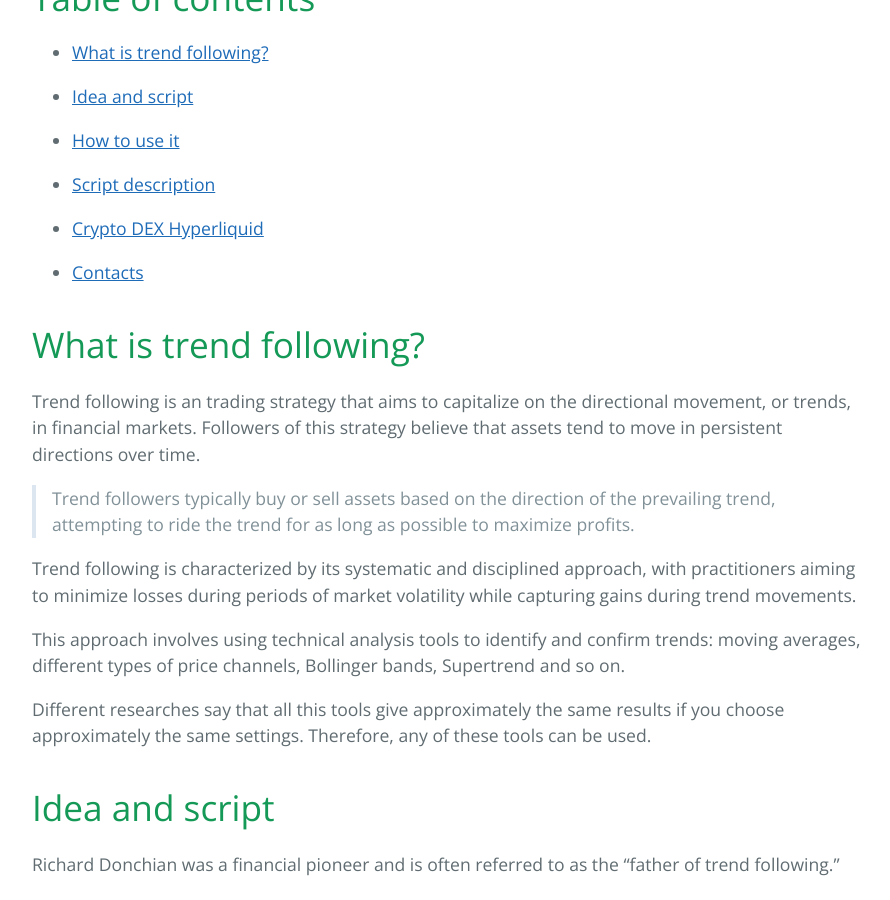
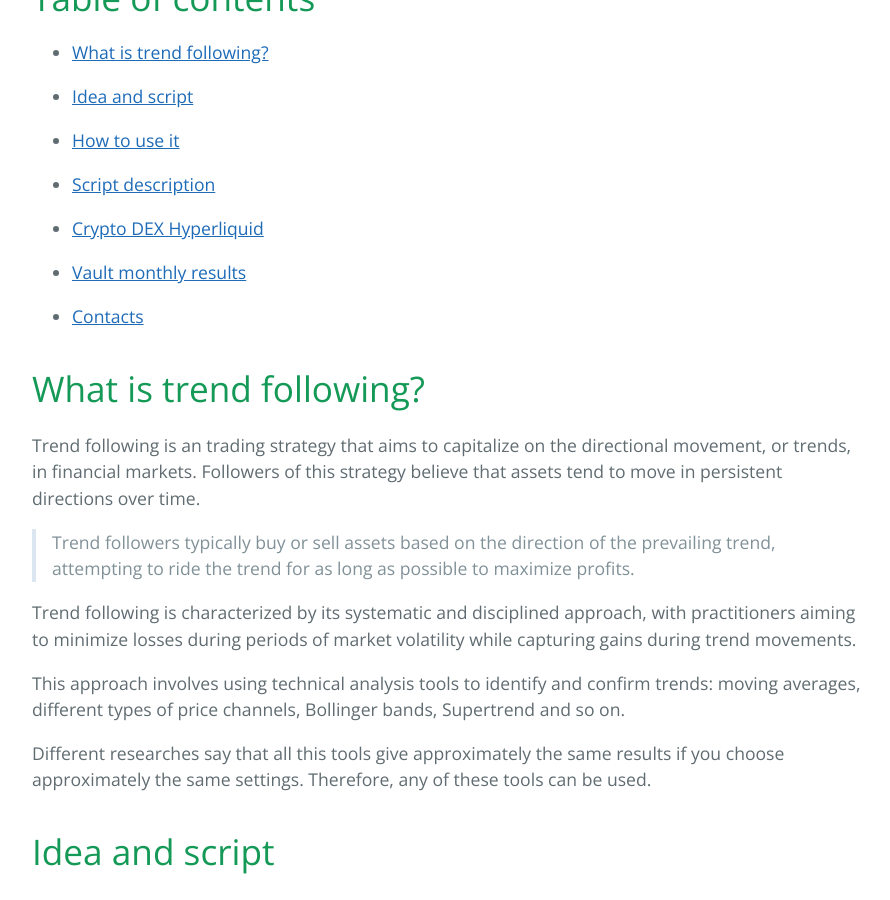
Before and after one commit to sergeyen7/sergeyen7.github.io, a Jekyll site: the page built from index.md, in a window 1280 px wide and 900 px high, scrolled down 378 px. Shown: the whole window, without its empty margins (192-1082 px from the left). Built offline with Jekyll 4.4.1, drawn with Linux system fonts in a browser that asks for light colours; nearby versions of some CDN libraries.

Commit message:
Update index.md

```diff
--- a/index.md
+++ b/index.md
@@ -13,6 +13,8 @@ description: Do trend following strategy works in crypto?
 * [Script description](#script-description)
 
 * [Crypto DEX Hyperliquid](#crypto-dex-hyperliquid)
+
+* [Vault monthly results](#vault-monthly-results)
 
 * [Contacts](#contacts)
 
```
